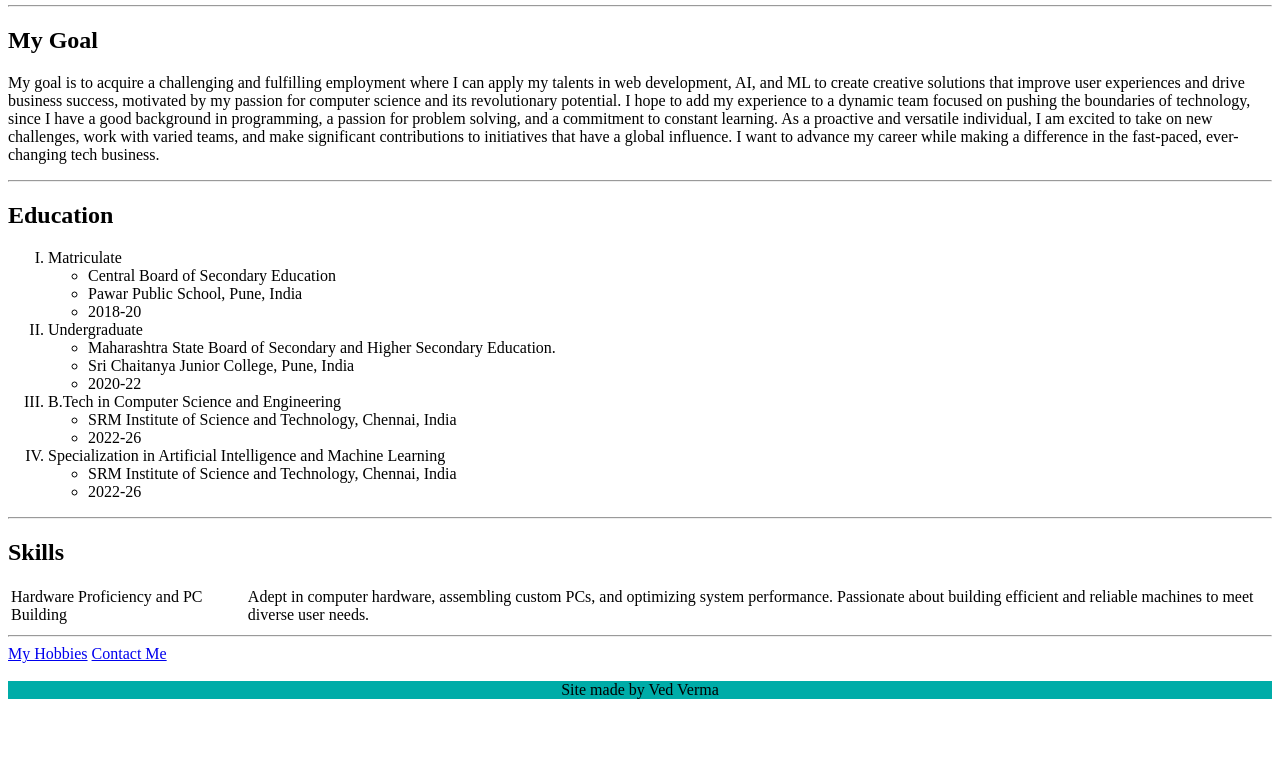
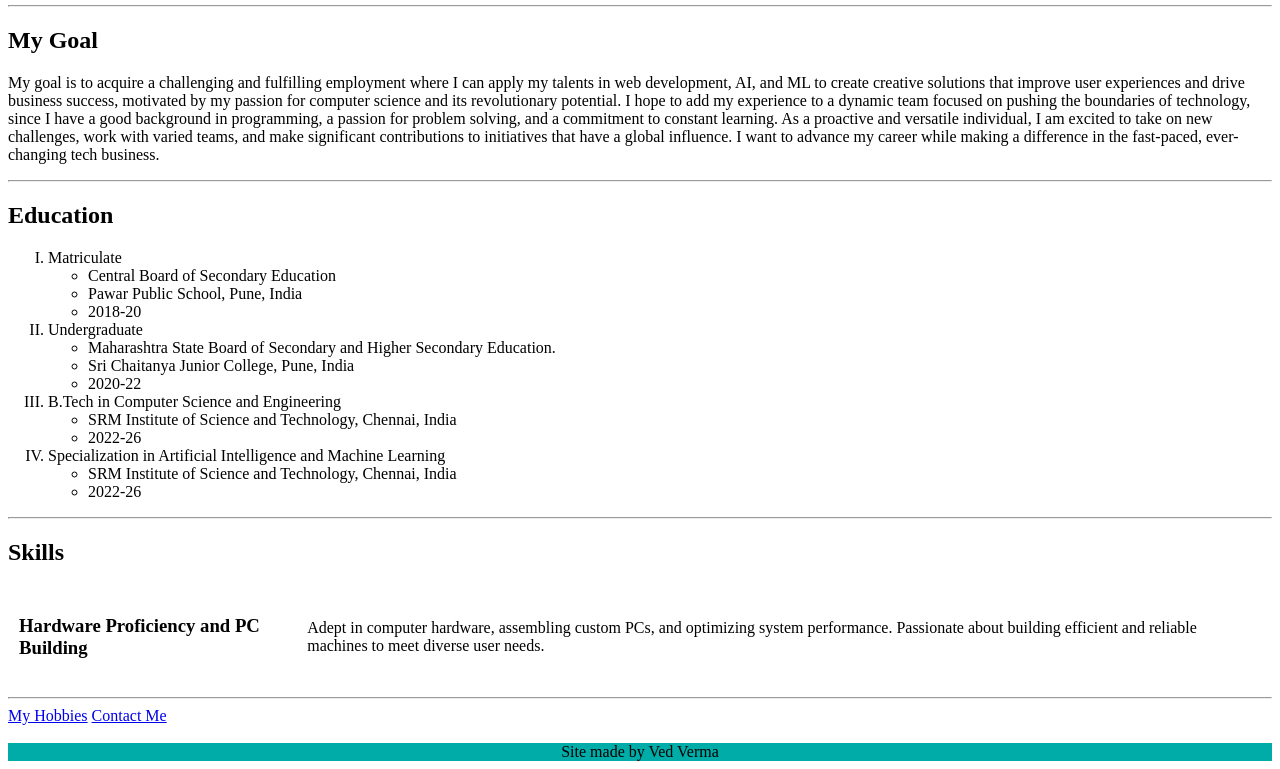
Before and after one commit to PhantomX256/Online-Resume, a plain HTML site: page index.html in a window 1280 px wide. Shown: the part 227-996 px from the top of the page. Before the commit the page ends 934 px from the top, so only its background shows below. Drawn offline with Linux system fonts and the light colour scheme.

Commit message:
Update index.html

```diff
--- a/index.html
+++ b/index.html
@@ -77,9 +77,9 @@
         </ol>
         <hr />
         <h2>Skills</h2>
-        <table>
+        <table style = "border-spacing: 10px;">
             <tr>
-                <td>Hardware Proficiency and PC Building</td>
+                <td><h3>Hardware Proficiency and PC Building</h3></td>
                 <td>
                     Adept in computer hardware, assembling custom PCs, and
                     optimizing system performance. Passionate about building
```
